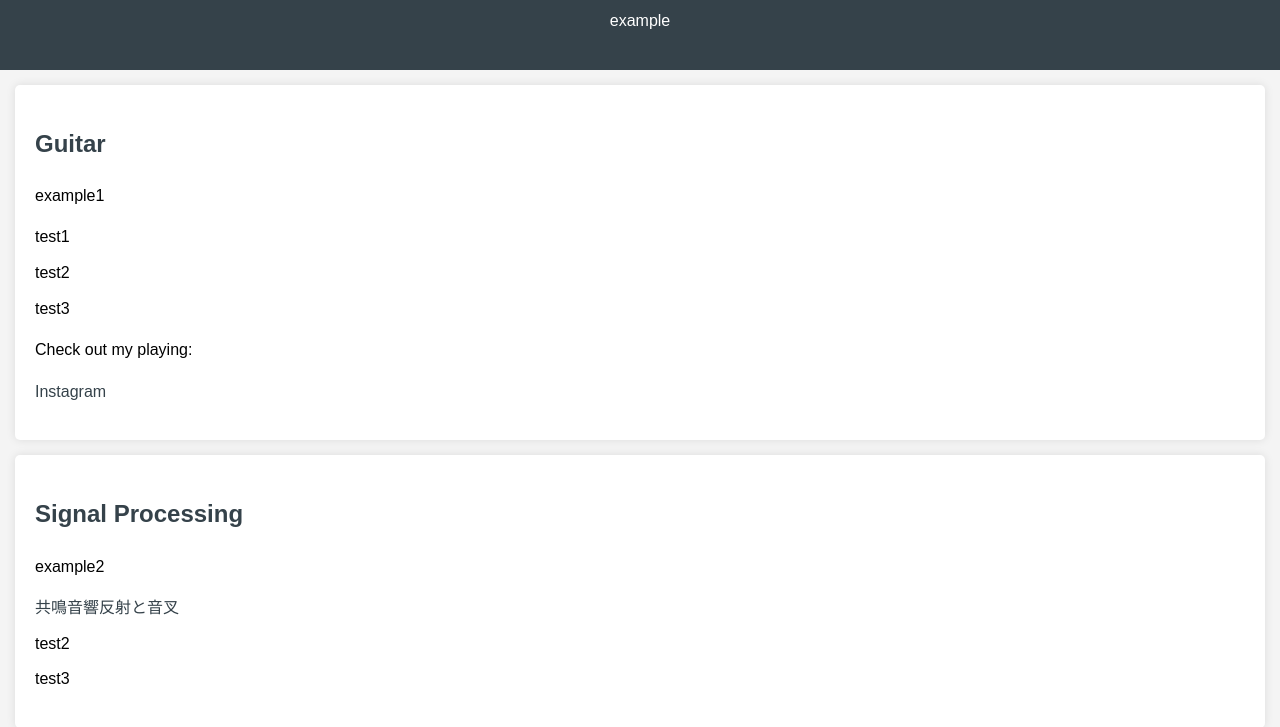
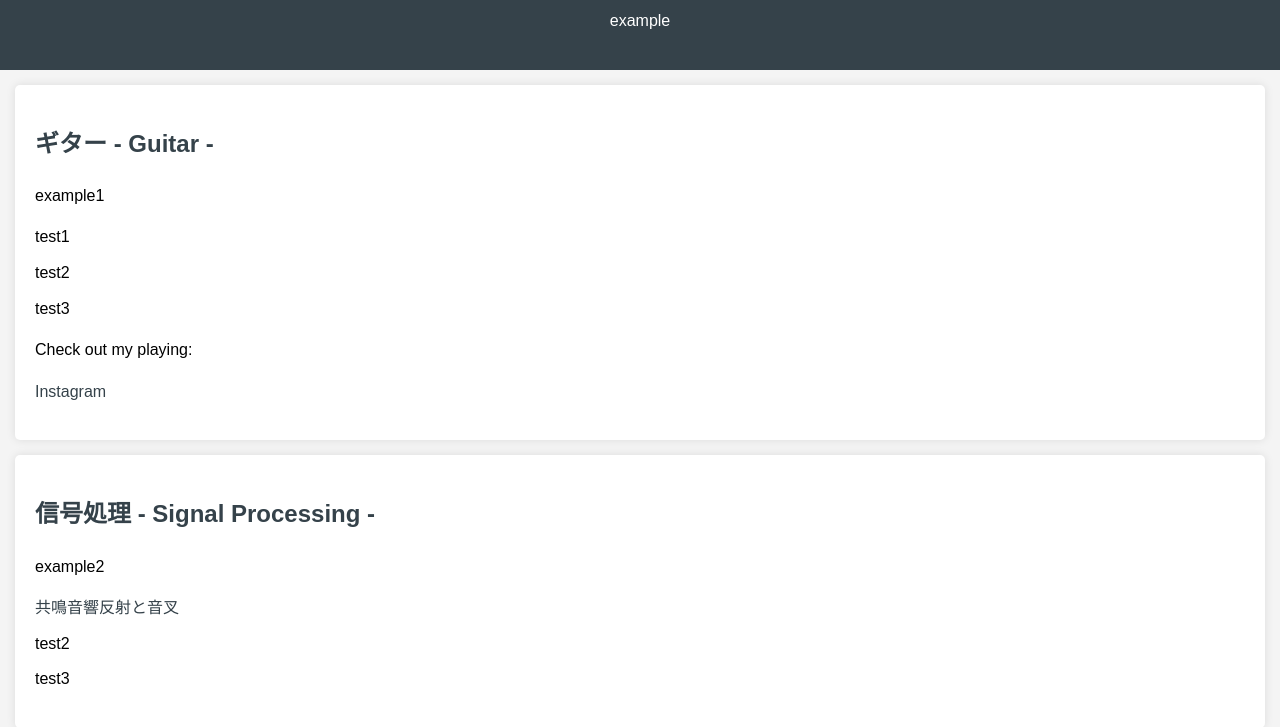
Before and after one commit to hiroya1q/hiroya1q.github.io, a plain HTML site: page index.html in a window 1280 px wide. Shown: the part 106-833 px from the top of the page. Drawn offline with Linux system fonts and the light colour scheme.

Commit message:
Update index.html

```diff
--- a/index.html
+++ b/index.html
@@ -73,7 +73,7 @@
 
     <!-- ギターセクション -->
     <section id="guitar">
-        <h2>Guitar</h2>
+        <h2>ギター - Guitar -</h2>
         <p>example1</p>
         <ul>
             <li>test1</li>
@@ -88,7 +88,7 @@
 
     <!-- 信号処理セクション -->
     <section id="signal-processing">
-        <h2>Signal Processing</h2>
+        <h2>信号処理 - Signal Processing -</h2>
         <p>example2</p>
         <ul>
             <li><a href="acoustic-reflection.html">共鳴音響反射と音叉</a></li>
```
